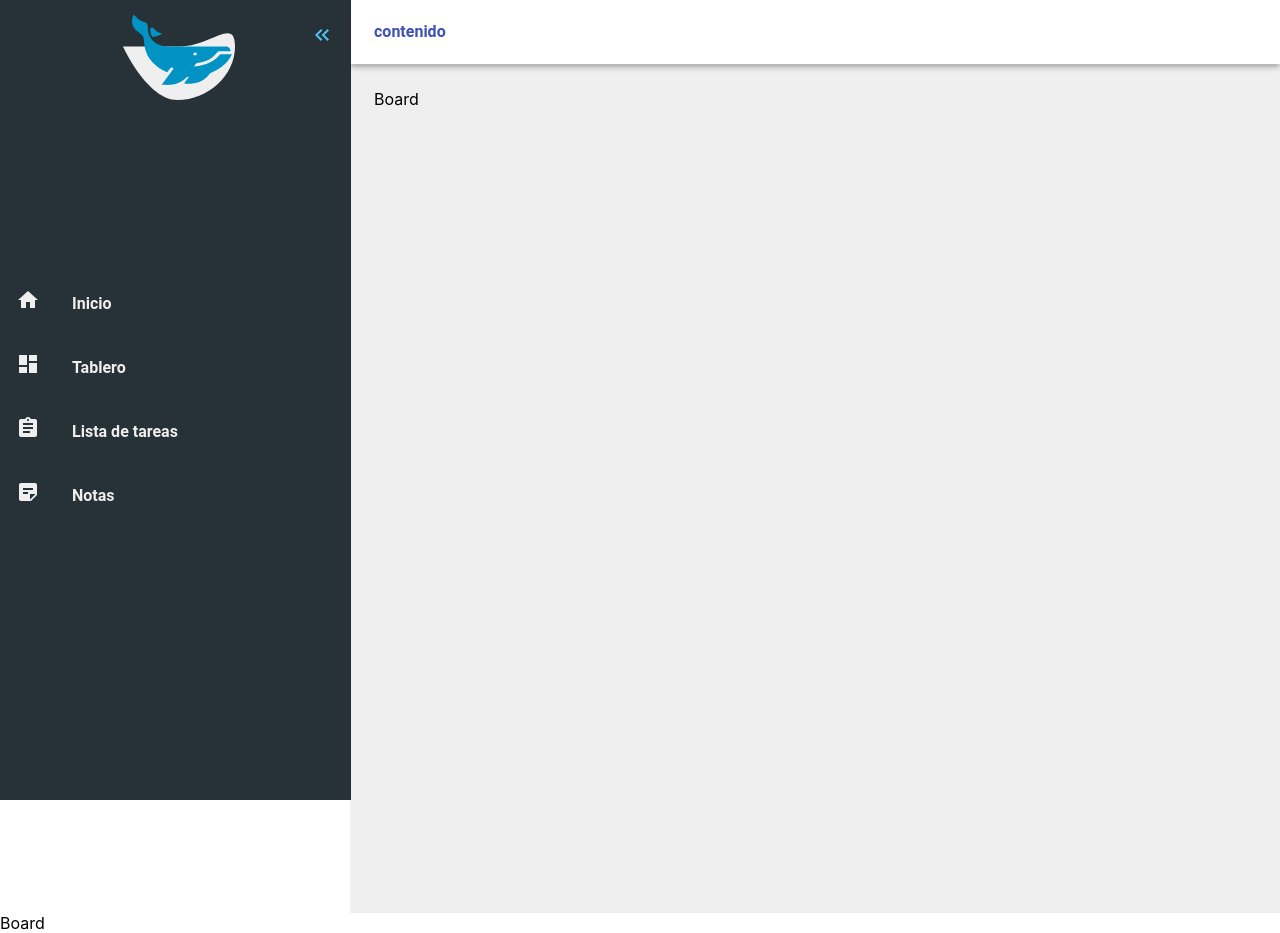
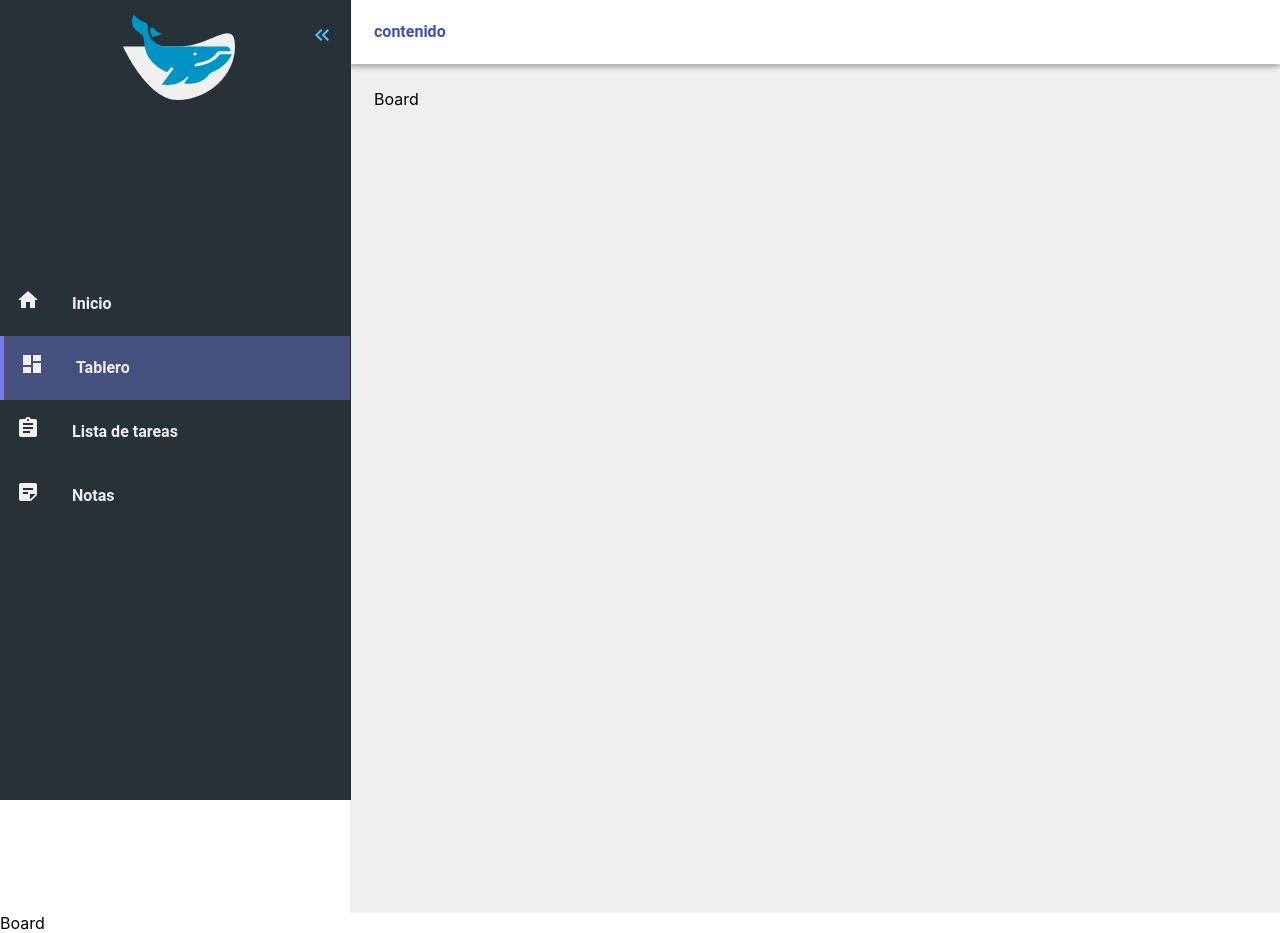
Before and after one commit to carosalazar28/dayler-planner, a React (Vite) app: page /board in a window 1280 px wide. Both pictures are taken after a click on the button "open drawer". Built offline with nearby package versions, Linux system fonts and the light colour scheme.

Commit message:
fix improve navlink with active styles

```diff
--- a/src/components/App/Sidebar/ListItem.tsx
+++ b/src/components/App/Sidebar/ListItem.tsx
@@ -1,43 +1,23 @@
-import { NavLink as RrdNavLink } from 'react-router-dom'
+import { NavLink as BaseNavLink } from 'react-router-dom'
 
 import ListItem from '@mui/material/ListItem'
 import ListItemIcon from '@mui/material/ListItemIcon'
 import ListItemText from '@mui/material/ListItemText'
-import { styled } from '@mui/material/styles'
 
 import { PropsItem } from '../../interfaces/sidebar.intefaces'
 
-const NavLink = styled(RrdNavLink)(({ theme }) => ({
-  textDecoration: 'none',
-  color: theme.palette.grey[200],
-  display: 'flex',
-  padding: theme.spacing(2),
-  width: '-webkit-fill-available',
-}))
-
-const activeStyle = {
-  backgroundColor: 'grey.900',
-}
-
 const SidebarItem = ({ Icon, text, path }: PropsItem) => {
   return (
-    <ListItem
-      disablePadding
-      sx={{
-        '&:hover': {
-          backgroundColor: 'grey.900',
-        },
-      }}
-    >
-      <NavLink
+    <ListItem disablePadding>
+      <BaseNavLink
         to={path}
-        style={({ isActive }) => (isActive ? activeStyle : undefined)}
+        className={({ isActive }) => (isActive ? 'nav-link_active' : '')}
       >
         <ListItemIcon>
           <Icon sx={{ color: (theme) => theme.palette.grey[200] }} />
         </ListItemIcon>
         <ListItemText primary={text} />
-      </NavLink>
+      </BaseNavLink>
     </ListItem>
   )
 }
--- a/src/index.css
+++ b/src/index.css
@@ -11,3 +11,22 @@ code {
   font-family: source-code-pro, Menlo, Monaco, Consolas, 'Courier New',
     monospace;
 }
+
+nav li a {
+  text-decoration: none;
+  color: #efefef;
+  display: flex;
+  padding: 16px;
+  width: -webkit-fill-available;
+}
+
+nav li a:hover {
+  background-color: rgba(189, 189, 189, 0.4);
+  border: none;
+}
+
+.nav-link_active {
+  background-color: rgba(117, 125, 232, 0.4);
+  border-left: 4px solid #757de8;
+  transition: all 0.3s ease-out;
+}
--- a/src/styles/colors.ts
+++ b/src/styles/colors.ts
@@ -1,9 +1,9 @@
 const dayler = {
   primary: {
     main: '#3F51B5',
-    light: '##757DE8',
+    light: '#757DE8',
     dark: '#002984',
-    lighther: 'rgba(117, 125, 232, 0.4)',
+    lighter: 'rgba(117, 125, 232, 0.4)',
   },
   secondary: {
     main: '#4FC3F7',
```
